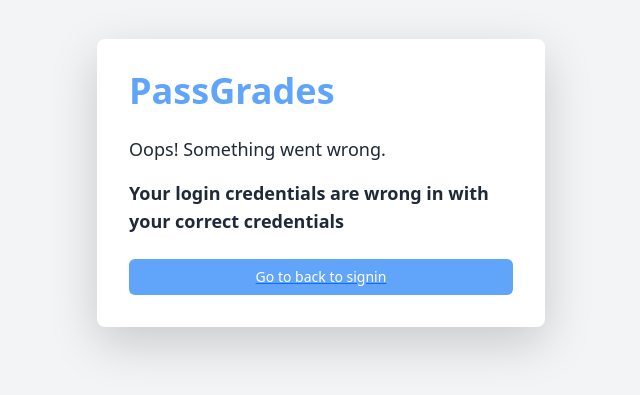
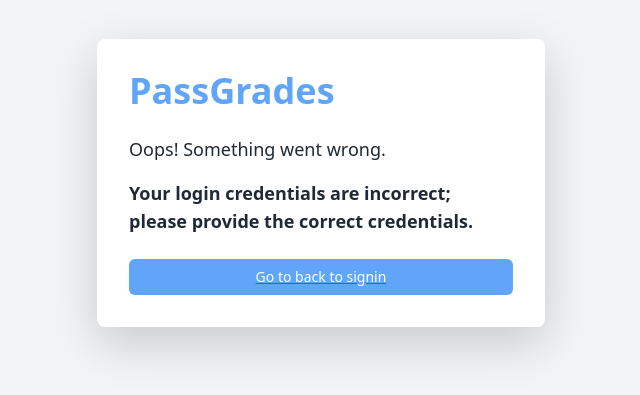
Before and after one commit to Fareed0001/passgrades-student, a Next.js app: page /auth/error in a window 1280 px wide. Shown: the part 217-612 px from the top of the page, without its empty margins (319-959 px from the left). Built offline with nearby package versions, Linux system fonts and the light colour scheme.

Commit message:
merged with api branch and css fix

```diff
--- a/src/pages/Dashboard/index.jsx
+++ b/src/pages/Dashboard/index.jsx
@@ -20,6 +20,7 @@ const Dashboard = () => {
           alt="dashboard-animation"
           width={100} // Adjust the width
           height={100} // Adjust the height
+          priority
         />
       </div>
     </div>
--- a/src/pages/auth/Signin/index.jsx
+++ b/src/pages/auth/Signin/index.jsx
@@ -53,6 +53,7 @@ const index = () => {
               alt="sign-in.gif"
               width={200} // Set the width
               height={200} // Set the height
+              priority
             />
           </div>
           <div className="col-12 col-md-8 col-lg-6 sign-in-second-col">
--- a/src/pages/auth/error/index.jsx
+++ b/src/pages/auth/error/index.jsx
@@ -11,7 +11,7 @@ const ErrorPage = () => {
           Oops! Something went wrong.
         </p>
         <p className="text-lg text-gray-800 font-semibold">
-          Your login credentials are wrong in with your correct credentials
+          Your login credentials are incorrect; please provide the correct credentials.
         </p>
 
         <Link href="/auth/Signin">
--- a/src/pages/auth/signup/index.jsx
+++ b/src/pages/auth/signup/index.jsx
@@ -113,6 +113,7 @@ const Index = () => {
               alt="sign-up.gif"
               width={200} // Set the width
               height={200} // Set the height
+              priority
             />
           </div>
           <div className="col-lg-7 sign-up-second-col">
```
